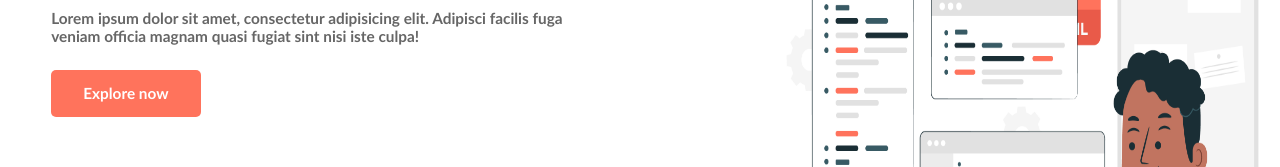
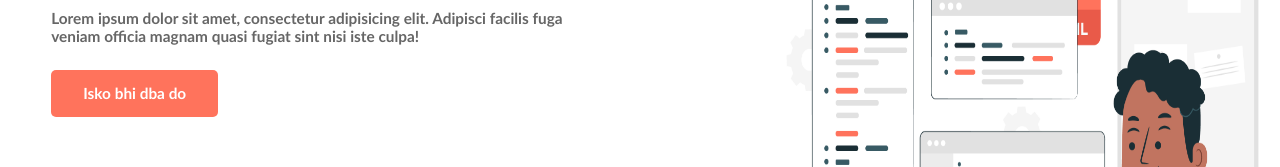
Before and after one commit to Manuukapor/MyProjects.github.io, a plain HTML site: page index.html in a window 1280 px wide. Shown: the part 287-454 px from the top of the page. Drawn offline with nearby package versions, Linux system fonts and the light colour scheme.

Commit message:
Update index.html

```diff
--- a/index.html
+++ b/index.html
@@ -25,7 +25,7 @@
             <div class="left">
                 <h1>Learn from the <span>coolest </span>coding platform of India.</h1>
                 <p>Lorem ipsum dolor sit amet, consectetur adipisicing elit. Adipisci facilis fuga veniam officia magnam quasi fugiat sint nisi iste culpa!</p>
-                <button>Explore now</button>
+                <button>Isko bhi dba do</button>
             </div>
             <div class="right">
                 <img src="boy.jpg" alt="">
```
